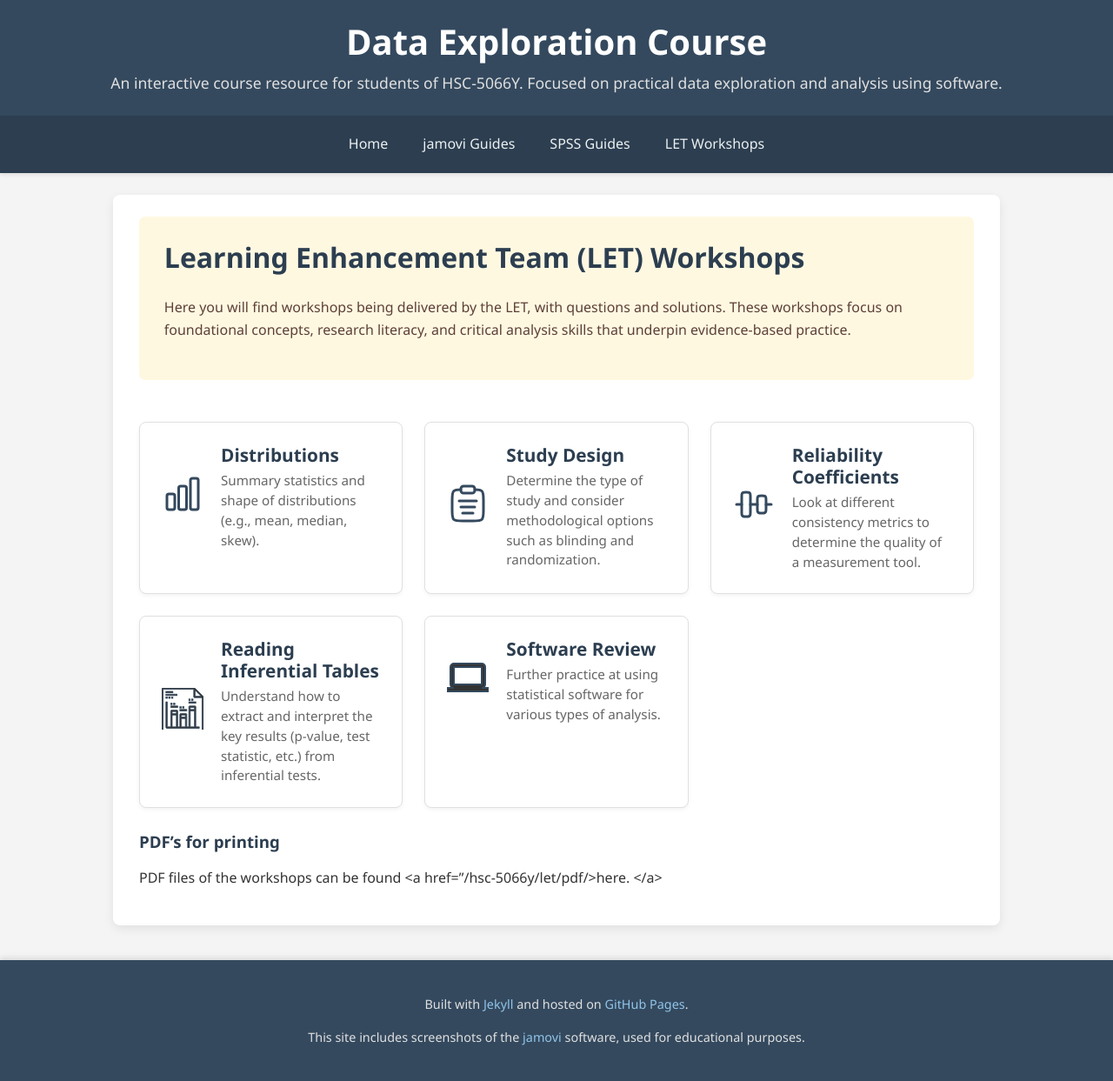
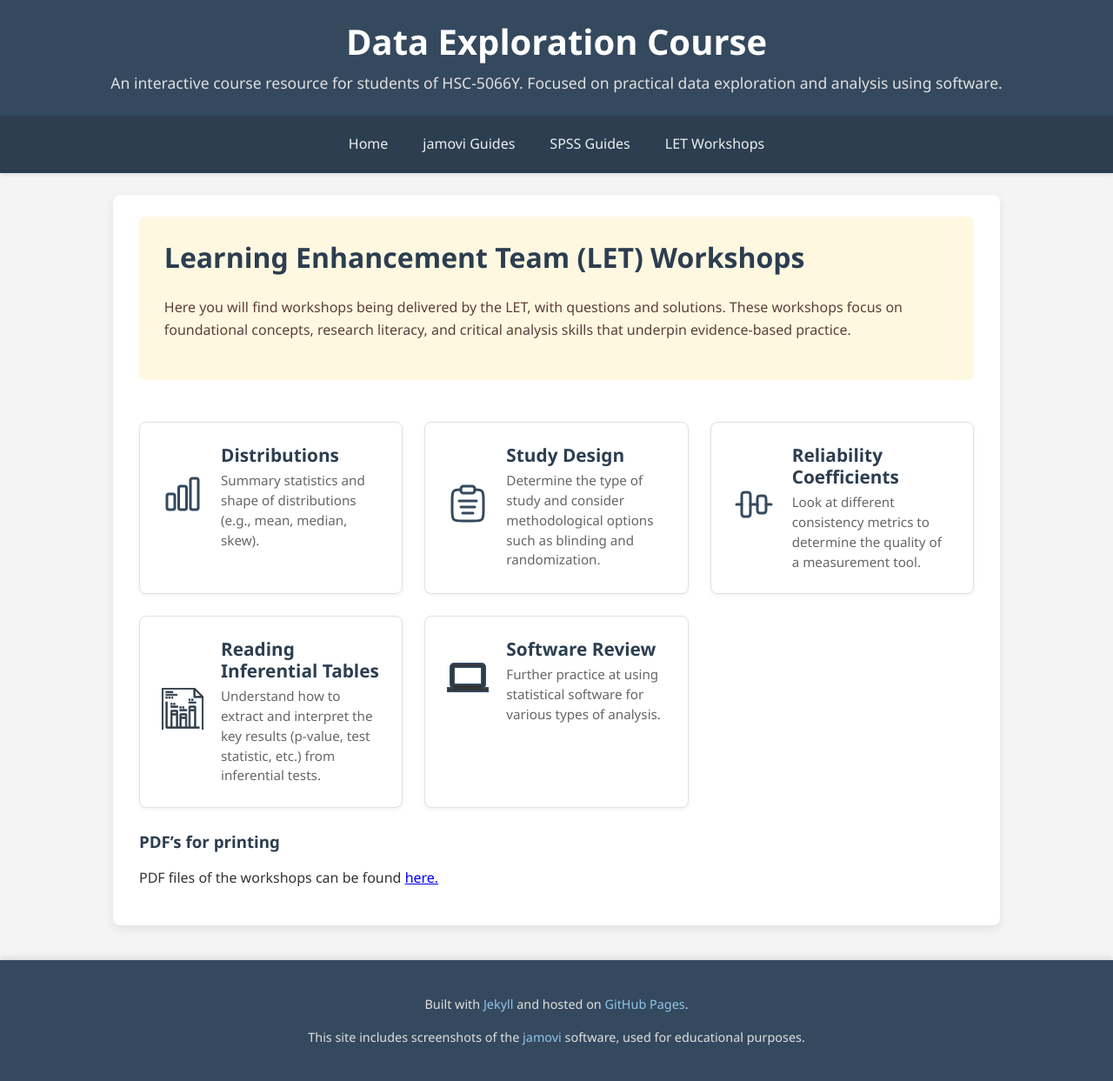
Before and after one commit to probe973/hsc-5066y, a Jekyll site: the page built from let/index.md, in a window 1280 px wide. Shown: the whole page at 87% size. Built offline with Jekyll 4.4.1, drawn with Linux system fonts in a browser that asks for light colours.

Commit message:
Fix HTML anchor tag formatting in index.md

```diff
--- a/let/index.md
+++ b/let/index.md
@@ -120,4 +120,4 @@ Here you will find workshops being delivered by the LET, with questions and solu
 
 ### PDF's for printing
 
-PDF files of the workshops can be found <a href="{{ "/let/pdf/" | relative_url target="_blank"}}>here. </a>
+PDF files of the workshops can be found <a href="{{ "/let/pdf/" | relative_url target="_blank"}}">here. </a>
```
